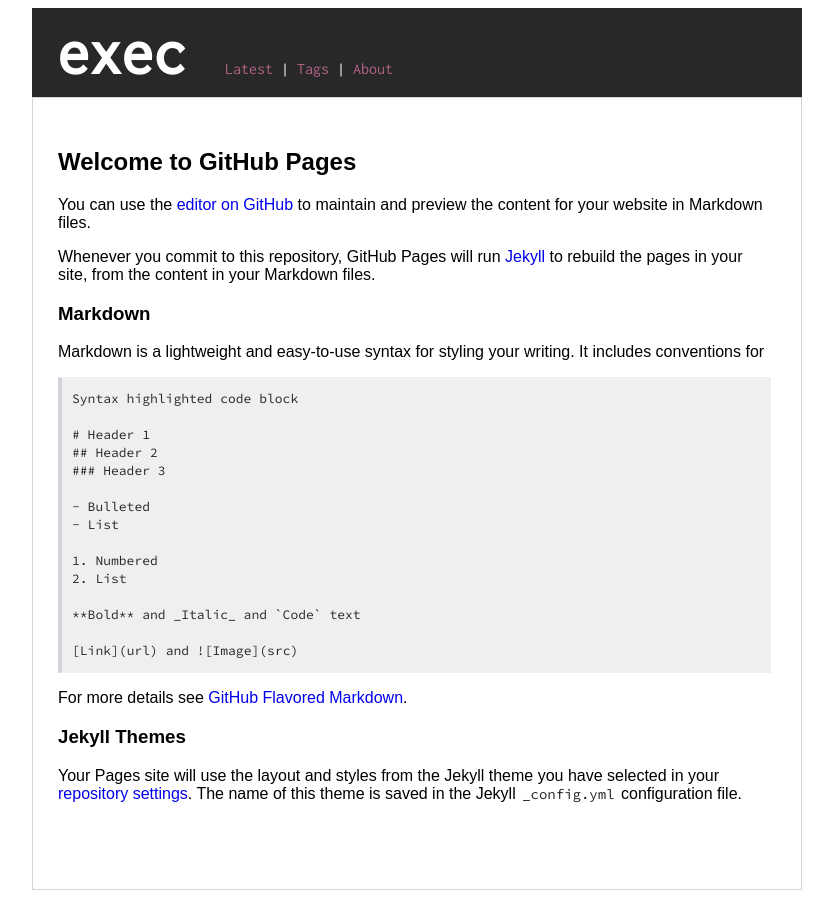
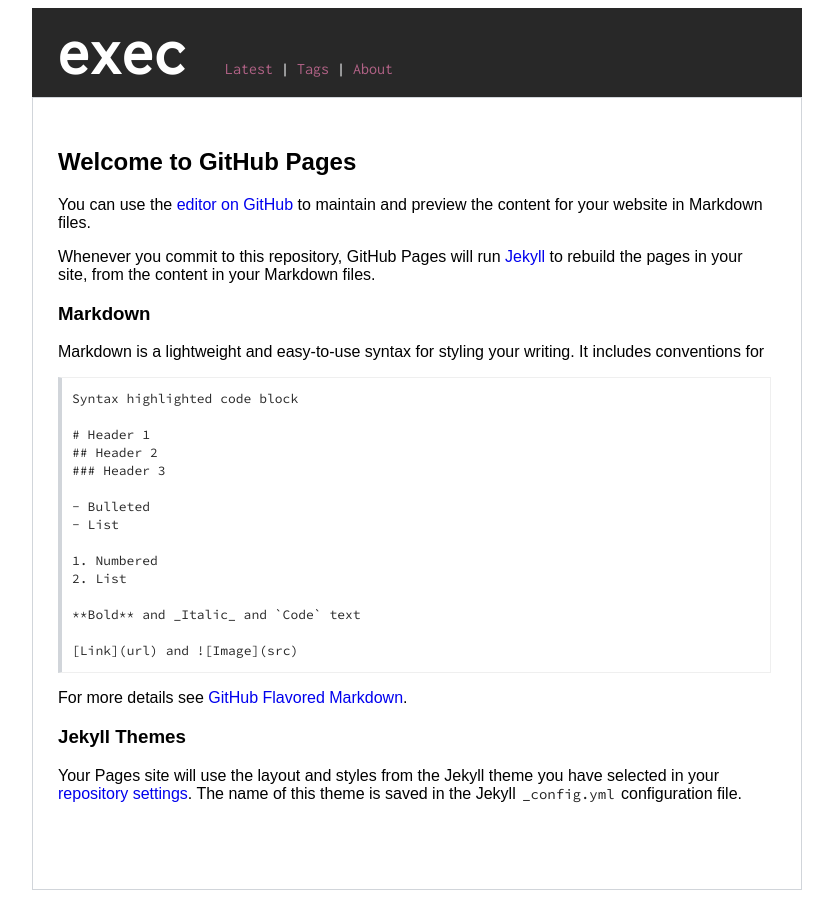
Before and after one commit to execas/execas.github.io, a Jekyll site: the page built from test.md, in a window 1280 px wide. Shown: the whole page, without its empty margins (223-1056 px from the left). Built offline with Jekyll 4.4.1, drawn with Linux system fonts in a browser that asks for light colours; our own code applies the rules of GitHub Pages for plain Markdown files.

Commit message:
Update execas.css

```diff
--- a/css/execas.css
+++ b/css/execas.css
@@ -27,7 +27,7 @@ img {
      margin-right: auto;
 }
 pre {
-     background-color:#efefef;
+     background-color:#ffffff;
      margin-left:0px;
      margin-right:5px;
      padding-left: 10px;
@@ -49,7 +49,7 @@ pre code {
      border-style: none;
      whitespace: pre;
      font-size:13px;
-     background-color:#efefef;
+     background-color:#ffffff;
      color:#282828;
      border-width: 0px;
      border-radius:0px;
```
